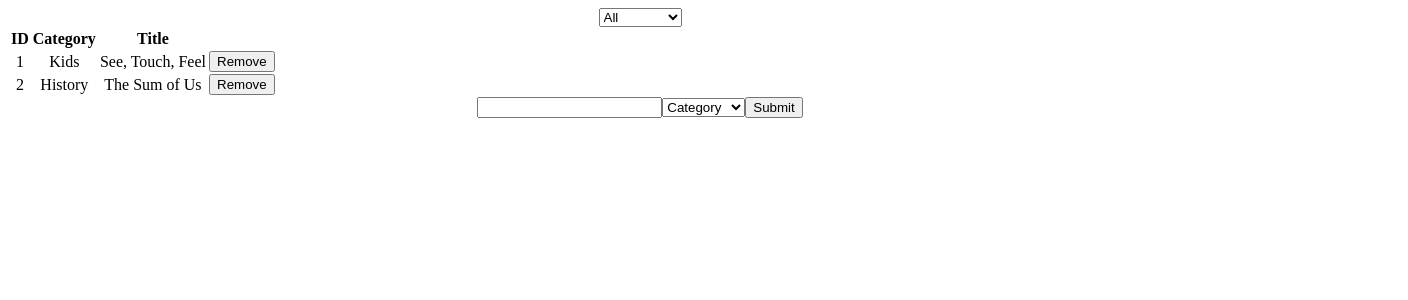
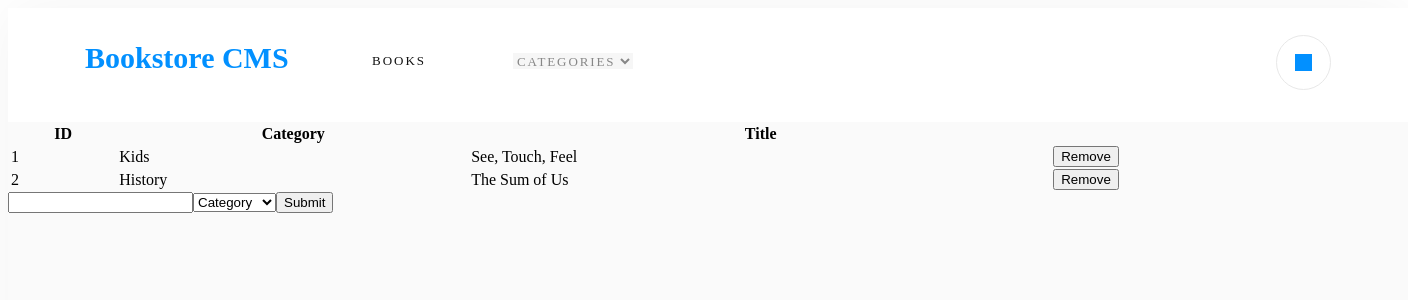
Before and after one commit to sanadwj/Book-Store-CMS, a React (Create React App) app: page / in a window 1280 px wide. Shown: the top 300 px of the page, 1408 px wide, since content can reach past the window. Built offline with nearby package versions, Linux system fonts and the light colour scheme.

Commit message:
Add styles to navbar
Wdit project tree

```diff
--- a/package.json
+++ b/package.json
@@ -20,6 +20,7 @@
     "react-redux": "^7.2.2",
     "react-scripts": "4.0.2",
     "redux": "^4.0.5",
+    "styled-components": "^5.2.1",
     "web-vitals": "^1.1.0"
   },
   "scripts": {
--- a/src/components/App.css
+++ b/src/components/App.css
@@ -1,3 +1,13 @@
 .App {
-  text-align: center;
+  display: flex;
+  flex-direction: column;
+  width: 1400px;
+  height: 1097px;
+  margin: 0 40px 65px 0;
+  padding: 0 0 794px;
+  border-radius: 4px;
+  box-shadow: 0 0 60px 0 rgba(0, 0, 0, 0.05);
+  background-color: #fafafa
+
+;
 }
--- a/src/components/App.js
+++ b/src/components/App.js
@@ -1,6 +1,6 @@
 import './App.css';
-import BooksList from '../containers/BooksList';
-import BooksForm from '../containers/BooksForm';
+import BooksList from '../containers/BooksList/BooksList';
+import BooksForm from '../containers/BooksForm/BooksForm';
 
 const categories = ['Action', 'Biography', 'History', 'Horror', 'Kids', 'Learning', 'Sci-Fi'];
 
--- a/src/components/CategoryFilter.js
+++ /dev/null
@@ -1,25 +0,0 @@
-import React from 'react';
-import PropTypes from 'prop-types';
-
-const CategoryFilter = ({ handleFilterChange, categories }) => (
-  <select onChange={handleFilterChange}>
-    <option value="all">All</option>
-    {categories.map(category => (
-      <option key={category}>
-        {category}
-      </option>
-    ))}
-  </select>
-);
-
-CategoryFilter.propTypes = {
-  handleFilterChange: PropTypes.func,
-  categories: PropTypes.arrayOf(PropTypes.string),
-};
-
-CategoryFilter.defaultProps = {
-  handleFilterChange: null,
-  categories: [],
-};
-
-export default CategoryFilter;
--- /dev/null
+++ b/src/components/CategoryFilter/CategoryFilter.js
@@ -0,0 +1,39 @@
+import React from 'react';
+import PropTypes from 'prop-types';
+import './styles.css';
+
+const CategoryFilter = ({ handleFilterChange, categories }) => (
+  <div className="panel-bg">
+    <div className="filter">
+      <h1 className="Bookstore-CMS">Bookstore CMS</h1>
+      <div className="cat">
+        <h3 className="BOOKS">
+          BOOKS
+        </h3>
+        <select className="CATEGORIES" onChange={handleFilterChange}>
+          <option value="all">CATEGORIES</option>
+          {categories.map(category => (
+            <option key={category}>
+              {category}
+            </option>
+          ))}
+        </select>
+      </div>
+    </div>
+    <div className="Oval">
+      <div className="Mask" />
+    </div>
+  </div>
+);
+
+CategoryFilter.propTypes = {
+  handleFilterChange: PropTypes.func,
+  categories: PropTypes.arrayOf(PropTypes.string),
+};
+
+CategoryFilter.defaultProps = {
+  handleFilterChange: null,
+  categories: [],
+};
+
+export default CategoryFilter;
--- /dev/null
+++ b/src/components/CategoryFilter/styles.css
@@ -0,0 +1,81 @@
+.filter {
+    display: flex;
+    margin-left: 50px;
+
+}
+
+.panel-bg {
+    display: flex;
+    justify-content: space-between;
+    width: auto;
+    height: 60px;
+    margin: 0 0 0 0;
+    padding: 27px;
+    background-color: #ffffff;
+}
+
+.cat {
+    display: flex;
+}
+
+.Oval {
+    display: flex;
+    justify-content: center;
+    align-items: center;
+    width: 25px;
+    height: 25px;
+    margin: 0 50px 0 0;
+    padding: 14px;
+    border: solid 1px #e8e8e8;
+    border-radius: 50%;
+}
+
+.Mask {
+    width: 17px;
+    height: 17px;
+    background-color: #0290ff;
+}
+
+.Bookstore-CMS {
+    width: 240px;
+    height: 37px;
+    margin: 6px 47px 2px 0;
+    font-family: Montserrat;
+    font-size: 30px;
+    font-weight: bold;
+    font-stretch: normal;
+    font-style: normal;
+    line-height: normal;
+    letter-spacing: normal;
+    color: #0290ff;
+}
+
+.BOOKS {
+    width: 59px;
+    height: 16px;
+    margin: 18px 41px 11px 0;
+    font-family: Montserrat;
+    font-size: 13px;
+    font-weight: normal;
+    font-stretch: normal;
+    font-style: normal;
+    line-height: normal;
+    letter-spacing: 2px;
+    color: #121212;
+}
+
+.CATEGORIES {
+    width: 120px;
+    height: 16px;
+    margin: 18px 100px 11px 41px;
+    opacity: 0.5;
+    font-family: Montserrat;
+    font-size: 13px;
+    font-weight: normal;
+    font-stretch: normal;
+    font-style: normal;
+    line-height: normal;
+    letter-spacing: 1.9px;
+    color: #121212;
+    border: none;
+}
--- a/src/containers/BooksForm.js
+++ b/src/containers/BooksForm/BooksForm.js
@@ -1,7 +1,7 @@
 import React, { useState } from 'react';
 import { useDispatch } from 'react-redux';
 import PropTypes from 'prop-types';
-import { createBook } from '../actions';
+import { createBook } from '../../actions';
 
 const BooksForm = ({ categories }) => {
   const [title, setTitle] = useState('');
--- a/src/containers/BooksList.js
+++ b/src/containers/BooksList/BooksList.js
@@ -1,9 +1,9 @@
 import React from 'react';
 import { useSelector, useDispatch } from 'react-redux';
 import PropTypes from 'prop-types';
-import Book from '../components/Book';
-import { changeFilter, removeBook } from '../actions';
-import CategoryFilter from '../components/CategoryFilter';
+import Book from '../../components/Book/Book';
+import { changeFilter, removeBook } from '../../actions';
+import CategoryFilter from '../../components/CategoryFilter/CategoryFilter';
 
 const BooksList = ({ categories }) => {
   const books = useSelector(state => state.books);
```
Also changed, not shown: src/components/Book/Book.js (renamed from src/components/Book.js), 1 other file (tests, documents, lock files or other folders).
